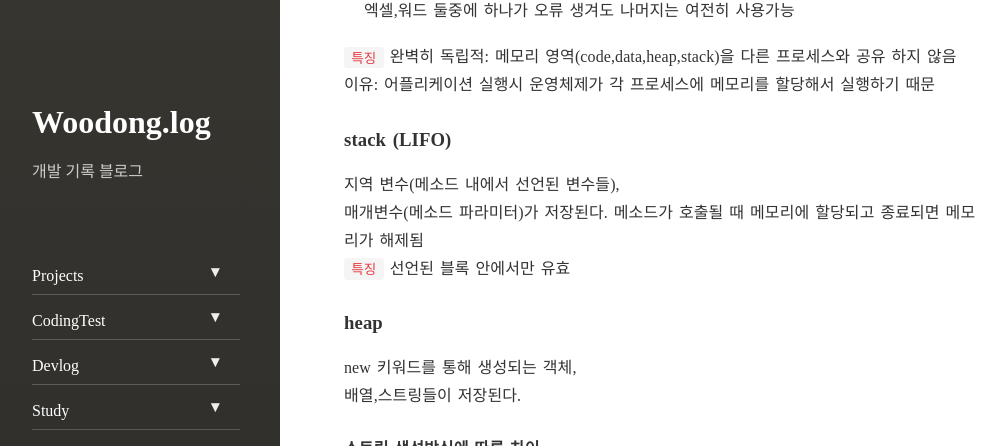
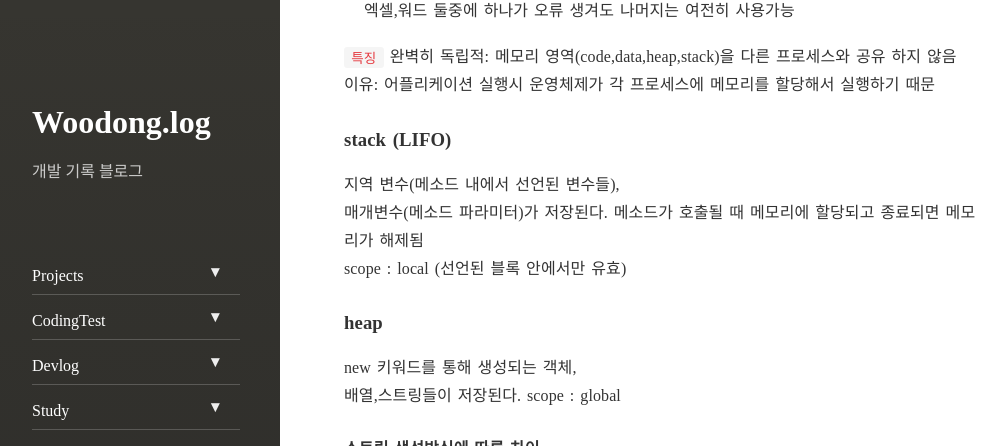
Before and after one commit to dhsj8405/dhsj8405.github.io, a Jekyll site: the page built from _posts/2021-09-08-java-basic.markdown, in a window 1280 px wide and 900 px high, scrolled down 3288 px, cut to the strip 0-446 px from the top of the window. Shown: the whole strip, without its empty margins (8-1014 px from the left). Built offline with Jekyll 4.4.1, drawn with Linux system fonts in a browser that asks for light colours; nearby versions of some CDN libraries; comment, search, counter and statistics services are not loaded.

Commit message:
stac,heap영역차이 수정

```diff
--- a/_posts/2021-09-08-java-basic.markdown
+++ b/_posts/2021-09-08-java-basic.markdown
@@ -131,12 +131,12 @@ public class SwapTest03 {
 지역 변수(메소드 내에서 선언된 변수들),
 매개변수(메소드 파라미터)가 저장된다.
 메소드가 호출될 때 메모리에 할당되고 종료되면 메모리가 해제됨
-`특징` 선언된 블록 안에서만 유효
+scope : local (선언된 블록 안에서만 유효)
 
 ### heap
 new 키워드를 통해 생성되는 객체,
 배열,스트링들이 저장된다.
-
+scope : global
 
 #### 스트링 생성방식에 따른 차이
 ![image](https://user-images.githubusercontent.com/60701130/150914424-330ad15d-60de-420b-ab42-7a82e52758f0.png)
```
